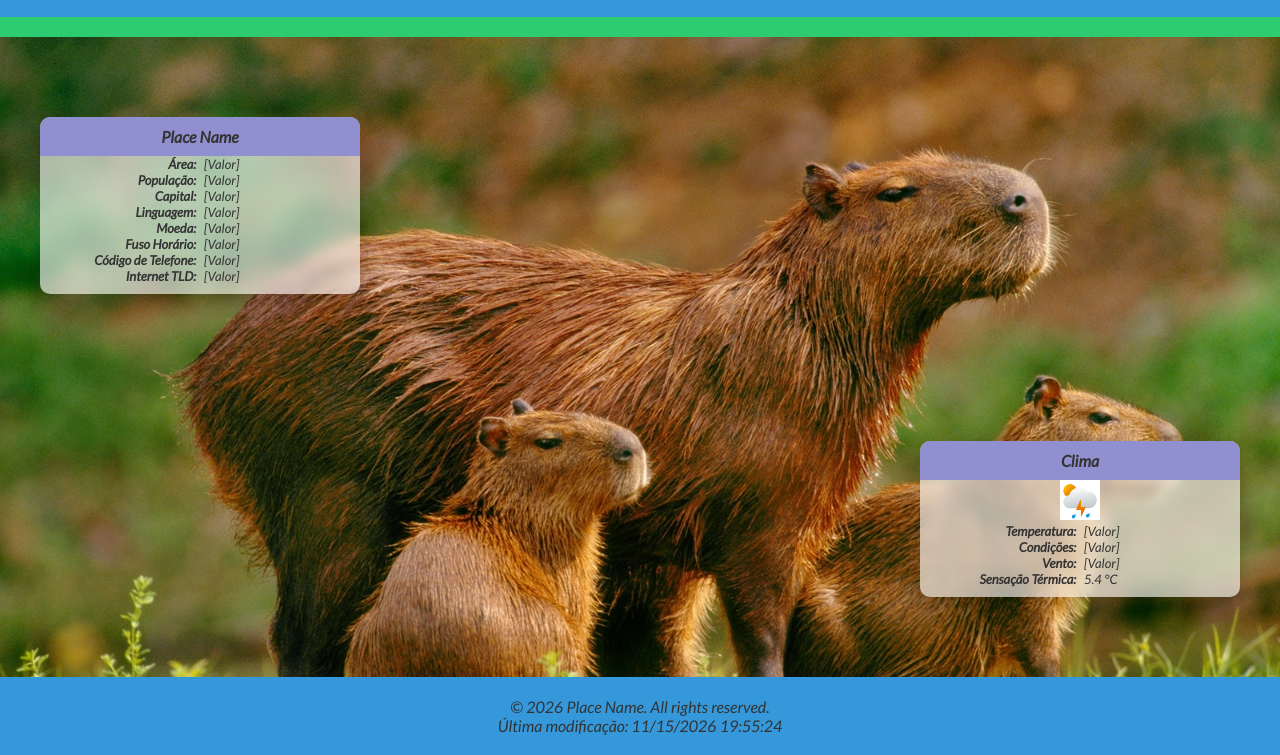
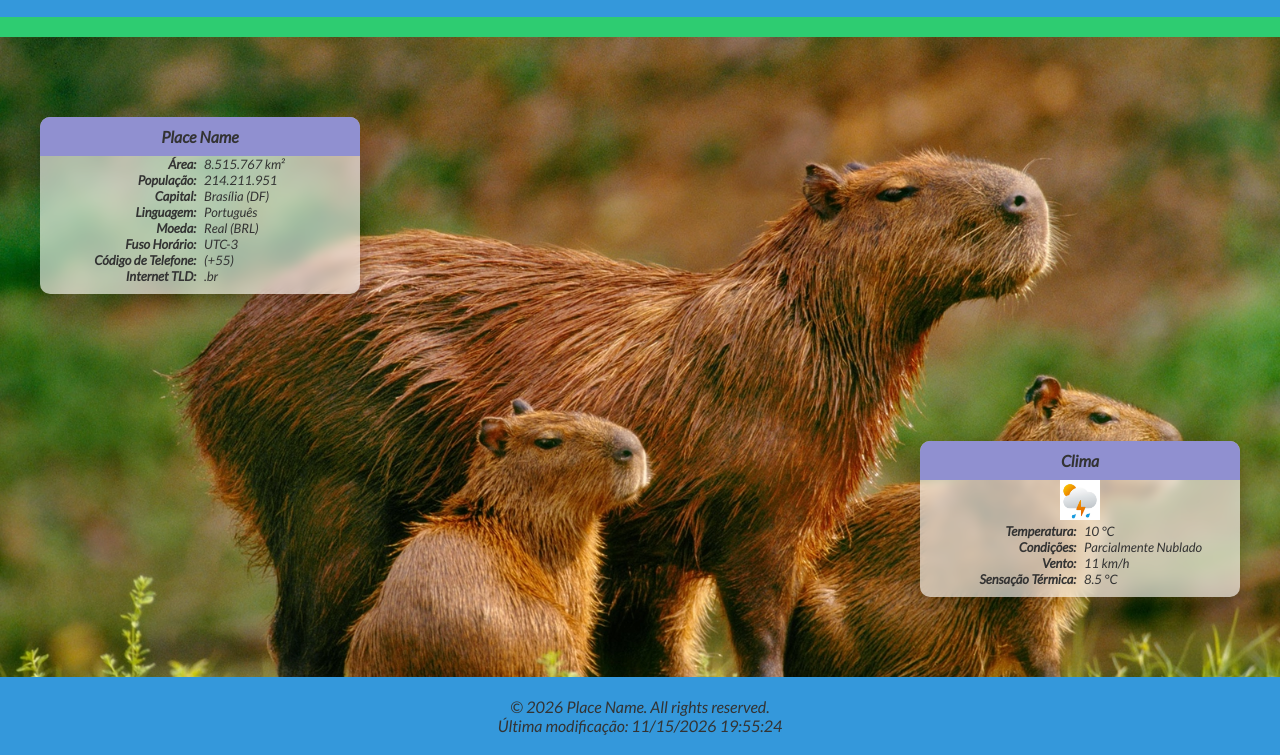
Before and after one commit to IvanJuniorbyu/wdd131, a plain HTML site: page local.html in a window 1280 px wide. Shown: the part 62-817 px from the top of the page. Drawn offline with Linux system fonts and the light colour scheme; a web font is replaced by a local one.

Commit message:
Update local.html and local.js with dynamic data for place details and wind chill calculation

```diff
--- a/local.html
+++ b/local.html
@@ -24,28 +24,28 @@
         <section class="hero">
             <picture>
                 <source media="(max-width: 600px)" srcset="imagens/local-mobile.jpg">
-                <img src="imagens/teste-img.webp" alt="Imagem do local" loanding="lazy">
+                <img src="imagens/teste-img.webp" alt="Imagem do local" loading="lazy">
             </picture>
         </section>
         <section class="data">
             <h2>Place Name</h2>
             <ul>
-                <li><strong>Área:</strong><span class="valor">[Valor]</span></li>
-                <li><strong>População:</strong><span class="valor">[Valor]</span></li>
-                <li><strong>Capital:</strong><span class="valor">[Valor]</span></li>
-                <li><strong>Linguagem:</strong><span class="valor">[Valor]</span></li>
-                <li><strong>Moeda:</strong><span class="valor">[Valor]</span></li>
-                <li><strong>Fuso Horário:</strong><span class="valor">[Valor]</span></li>
-                <li><strong>Código de Telefone:</strong><span class="valor">[Valor]</span></li>
-                <li><strong>Internet TLD:</strong><span class="valor">[Valor]</span></li>
+                <li><strong>Área:</strong><span class="valor">8.515.767 km²</span></li>
+                <li><strong>População:</strong><span class="valor">214.211.951</span></li>
+                <li><strong>Capital:</strong><span class="valor">Brasília (DF)</span></li>
+                <li><strong>Linguagem:</strong><span class="valor">Português</span></li>
+                <li><strong>Moeda:</strong><span class="valor">Real (BRL)</span></li>
+                <li><strong>Fuso Horário:</strong><span class="valor">UTC-3</span></li>
+                <li><strong>Código de Telefone:</strong><span class="valor">(+55)</span></li>
+                <li><strong>Internet TLD:</strong><span class="valor">.br</span></li>
             </ul>
         </section>
         <section class="clima">
             <h2>Clima</h2>
             <img src="imagens/icon-teste.jpg" alt="Imagem do clima" class="clima-icon">
-            <p><strong>Temperatura:</strong><span class="valor">[Valor]</span></p>
-            <p><strong>Condições:</strong><span class="valor">[Valor]</span></p>
-            <p><strong>Vento:</strong><span class="valor">[Valor]</span></p>
+            <p><strong>Temperatura:</strong><span id="temp" class="valor">10 °C</span></p>
+            <p><strong>Condições:</strong><span class="valor">Parcialmente Nublado</span></p>
+            <p><strong>Vento:</strong><span id="vento" class="valor">11 km/h</span></p>
             <p><strong>Sensação Térmica:</strong><span id="windchill" class="valor">[Valor]</span></p>
         </section>
     </main>
--- a/scripts/local.js
+++ b/scripts/local.js
@@ -11,23 +11,28 @@ const lastModifiedParagraph = document.querySelector("#lastModified");
 lastModifiedParagraph.textContent = `Última modificação: ${document.lastModified}`;
 
 
-// 1. Função que calcula o windchill em Celsius
+
+
+// 1. Captura os valores diretamente do HTML
+const tempElement = document.querySelector("#temp");
+const windElement = document.querySelector("#vento");
+
+// 2. Converte o texto extraído para número usando parseFloat
+const temperatura = parseFloat(tempElement.textContent);
+const velocidadeVento = parseFloat(windElement.textContent);
+
+// 3. Função de cálculo do Windchill (Celsius)
 function calculateWindChill(temp, windSpeed) {
     const calc = 13.12 + 0.6215 * temp - 11.37 * Math.pow(windSpeed, 0.16) + 0.3965 * temp * Math.pow(windSpeed, 0.16);
     return calc.toFixed(1); // Arredonda para 1 casa decimal
 }
 
-// 2. Valores estáticos de teste (ou obtidos dos elementos da sua página)
-// Dica: No futuro, você pode ler esses valores diretamente dos elementos HTML .valor da sua seção de clima
-const temperaturaCelsius = 8; // Exemplo: 8°C
-const velocidadeVento = 15;   // Exemplo: 15 km/h
-
-// 3. Elemento HTML onde o resultado será exibido
+// 4. Seleciona o elemento onde o resultado será inserido
 const windchillElement = document.querySelector("#windchill");
 
-// 4. Verificação das condições exigidas pelo projeto (Temperatura <= 10°C e Vento > 4.8 km/h)
-if (temperaturaCelsius <= 10 && velocidadeVento > 4.8) {
-    const resultado = calculateWindChill(temperaturaCelsius, velocidadeVento);
+// 5. Aplica a condição exigida pelo projeto (Temp <= 10°C e Vento > 4.8 km/h)
+if (temperatura <= 10 && velocidadeVento > 4.8) {
+    const resultado = calculateWindChill(temperatura, velocidadeVento);
     windchillElement.textContent = `${resultado} °C`;
 } else {
     windchillElement.textContent = "N/A";
```
